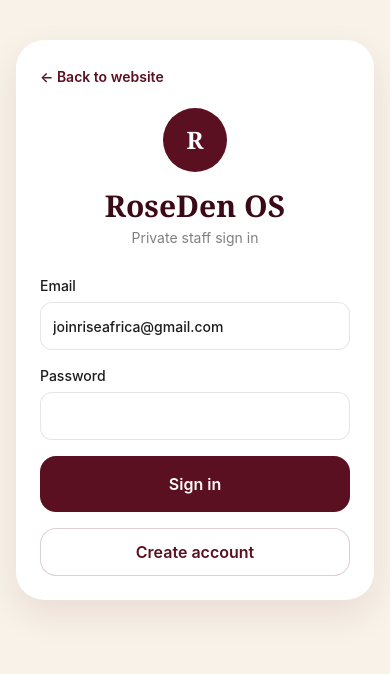
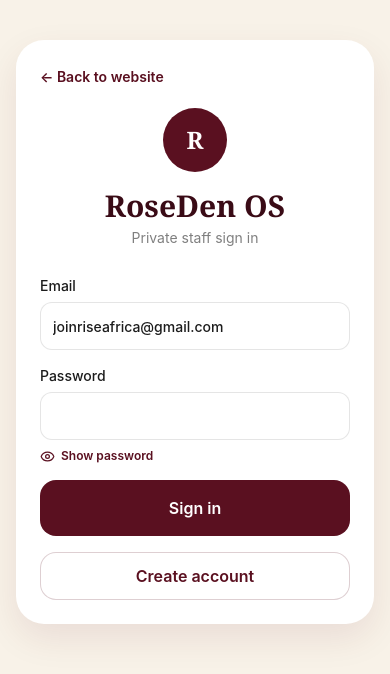
Before and after one commit to Denis060/RoseDen, a Next.js app: page /login in a window 390 px wide. Shown: the top 674 px of the page. Built offline with nearby package versions, Linux system fonts and the light colour scheme; no server answers.

Commit message:
Improve mobile login troubleshooting

```diff
--- a/app/login/page.tsx
+++ b/app/login/page.tsx
@@ -3,6 +3,7 @@
 import Link from "next/link";
 import { FormEvent, Suspense, useState } from "react";
 import { useRouter, useSearchParams } from "next/navigation";
+import { Eye, EyeOff } from "lucide-react";
 import { supabase } from "@/lib/supabase";
 import { Field } from "@/components/ui";
 
@@ -11,6 +12,7 @@ function LoginForm() {
   const params = useSearchParams();
   const [message, setMessage] = useState("");
   const [busy, setBusy] = useState(false);
+  const [showPassword, setShowPassword] = useState(false);
 
   async function handleAuth(event: FormEvent<HTMLFormElement>) {
     event.preventDefault();
@@ -24,13 +26,17 @@ function LoginForm() {
       return;
     }
     const form = new FormData(event.currentTarget);
-    const email = String(form.get("email"));
+    const email = String(form.get("email")).trim().toLowerCase();
     const password = String(form.get("password"));
     const result = authMode === "signup"
       ? await supabase.auth.signUp({ email, password, options: { data: { full_name: "RoseDen Admin" } } })
       : await supabase.auth.signInWithPassword({ email, password });
     setBusy(false);
-    if (result.error) setMessage(result.error.message);
+    if (result.error) {
+      setMessage(result.error.message === "Invalid login credentials"
+        ? "The email or password does not match. Tap Show password and check every character."
+        : result.error.message);
+    }
     else if (authMode === "signup" && !result.data.session) setMessage("Account created. Check your email, then return here to sign in.");
     else router.replace(params.get("next")?.startsWith("/admin") ? params.get("next")! : "/admin");
   }
@@ -42,7 +48,12 @@ function LoginForm() {
         <div className="mb-7 mt-5 text-center"><div className="mx-auto grid h-16 w-16 place-items-center rounded-full bg-burgundy font-display text-2xl font-bold text-white">R</div><h1 className="mt-4 font-display text-3xl font-bold text-wine">RoseDen OS</h1><p className="mt-1 text-sm text-black/50">Private staff sign in</p></div>
         <form onSubmit={handleAuth} className="space-y-4">
           <Field name="email" label="Email" type="email" defaultValue="joinriseafrica@gmail.com" required />
-          <Field name="password" label="Password" type="password" required />
+          <div>
+            <Field name="password" label="Password" type={showPassword ? "text" : "password"} autoComplete="current-password" required />
+            <button type="button" onClick={() => setShowPassword((current) => !current)} className="mt-2 flex items-center gap-1.5 text-xs font-semibold text-burgundy">
+              {showPassword ? <EyeOff size={15} /> : <Eye size={15} />}{showPassword ? "Hide password" : "Show password"}
+            </button>
+          </div>
           {message && <p className="rounded-xl bg-gold/10 p-3 text-sm text-wine">{message}</p>}
           <button disabled={busy} value="login" className="h-13 w-full rounded-2xl bg-burgundy px-5 py-4 font-semibold text-white disabled:opacity-60">Sign in</button>
           <button disabled={busy} value="signup" className="h-12 w-full rounded-2xl border border-burgundy/20 bg-white px-5 font-semibold text-burgundy disabled:opacity-60">Create account</button>
```
